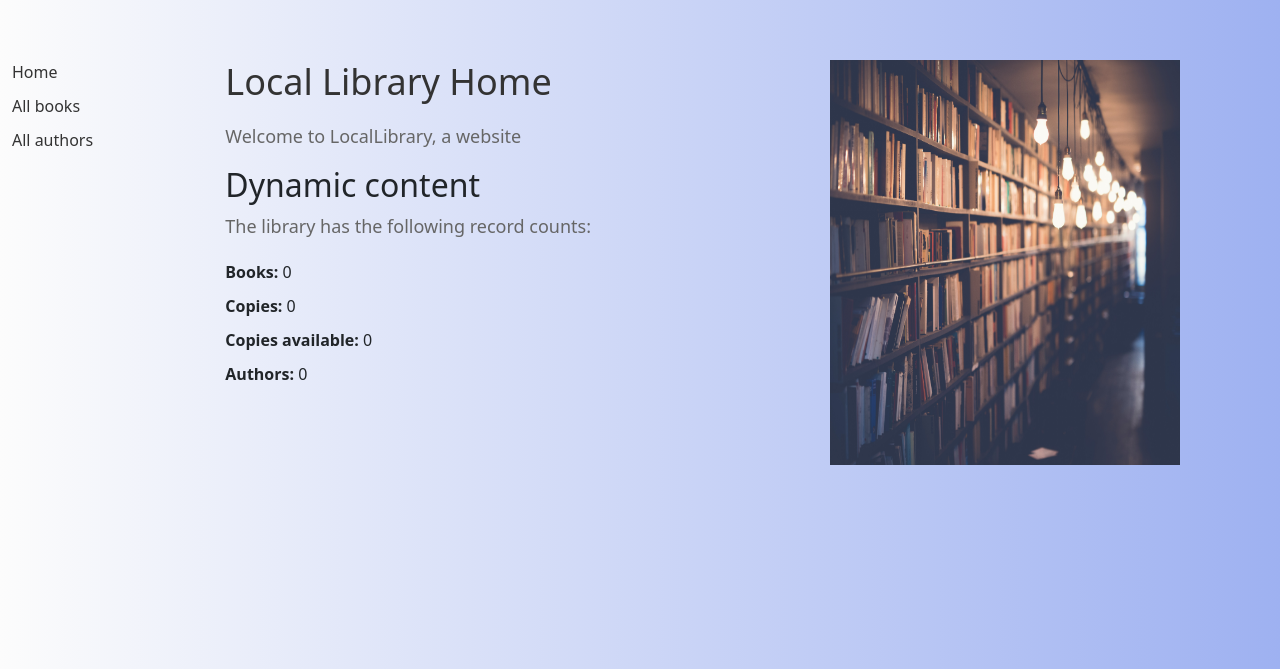
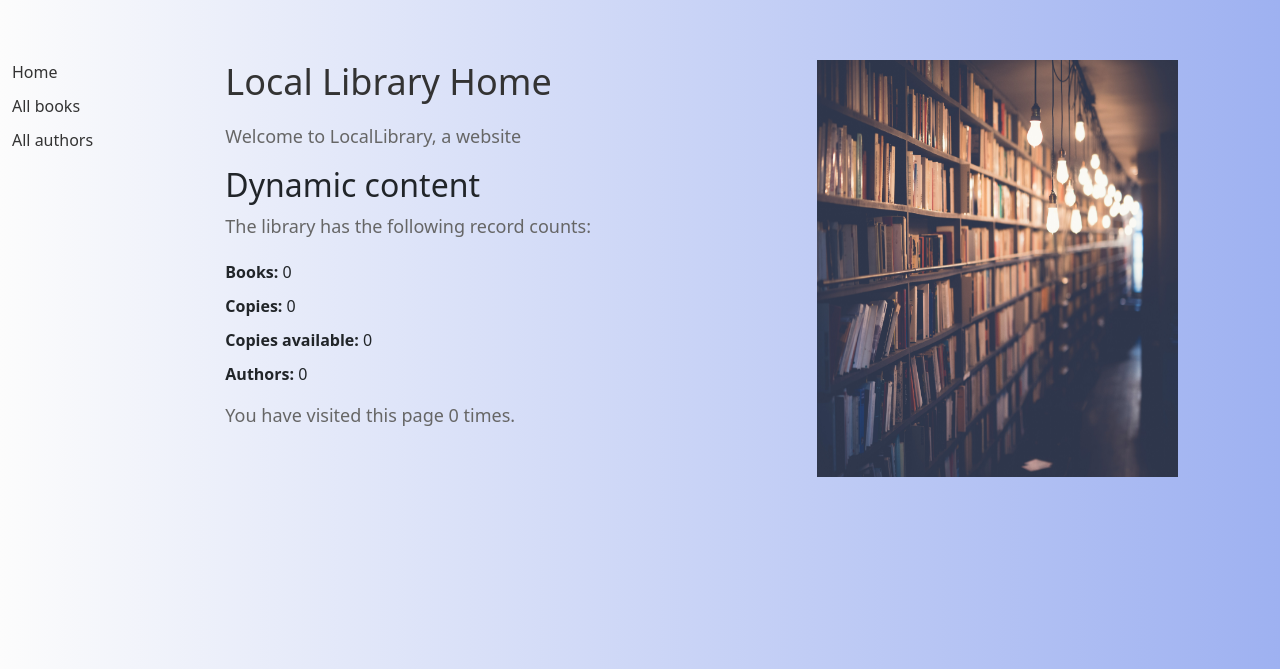
Before and after one commit to danaendraraj05/django_library_app, a Django app: page /catalog/ in a window 1280 px wide. Shown: the part 53-722 px from the top of the page. Run offline with Django 3.2, Linux system fonts and the light colour scheme; data that the repository does not hold is empty.

Commit message:
Basic Session Implementation

```diff
--- a/locallibrary/locallibrary/catalog/templates/index.html
+++ b/locallibrary/locallibrary/catalog/templates/index.html
@@ -13,4 +13,7 @@
     <li><strong>Copies available:</strong> {{ num_instances_available }}</li>
     <li><strong>Authors:</strong> {{ num_authors }}</li>
   </ul>
+   <p>
+     You have visited this page {{ num_visits }} time{{ num_visits|pluralize }}.
+   </p>
 {% endblock %}
--- a/locallibrary/locallibrary/catalog/views.py
+++ b/locallibrary/locallibrary/catalog/views.py
@@ -37,12 +37,16 @@
     num_instances = BookInstance.objects.all().count()
     num_instances_available = BookInstance.objects.filter(status__exact='a').count()
     num_authors = Author.objects.count()
+    num_visits = request.session.get('num_visits', 0)
+    request.session['num_visits'] = num_visits + 1
 
     context = {
         'num_books': num_books,
         'num_instances': num_instances,
         'num_instances_available': num_instances_available,
         'num_authors': num_authors,
+        'num_visits': num_visits,
     }
 
+    # Render the HTML template index.html with the data in the context variable.
     return render(request, 'index.html', context=context)
```
